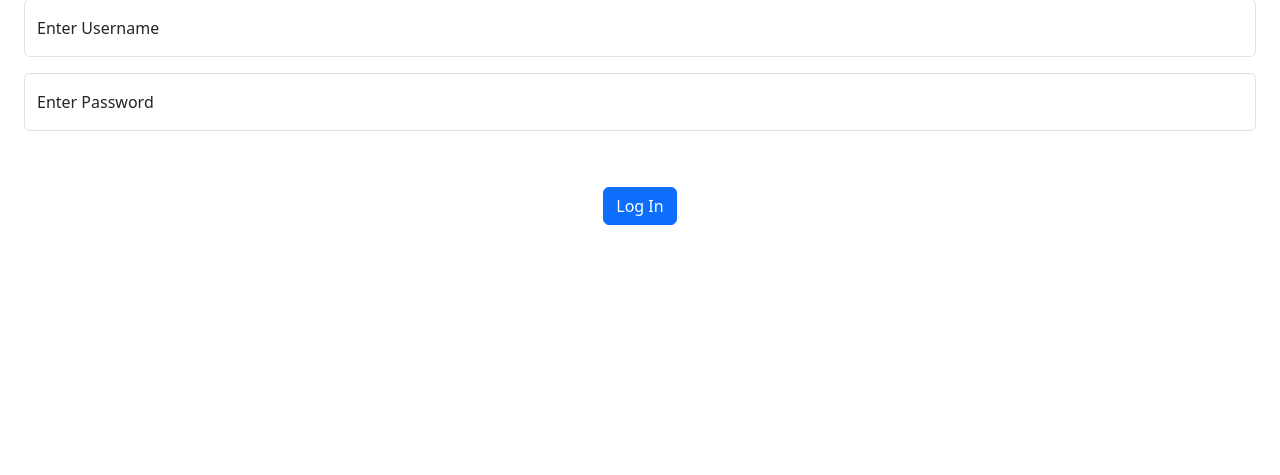
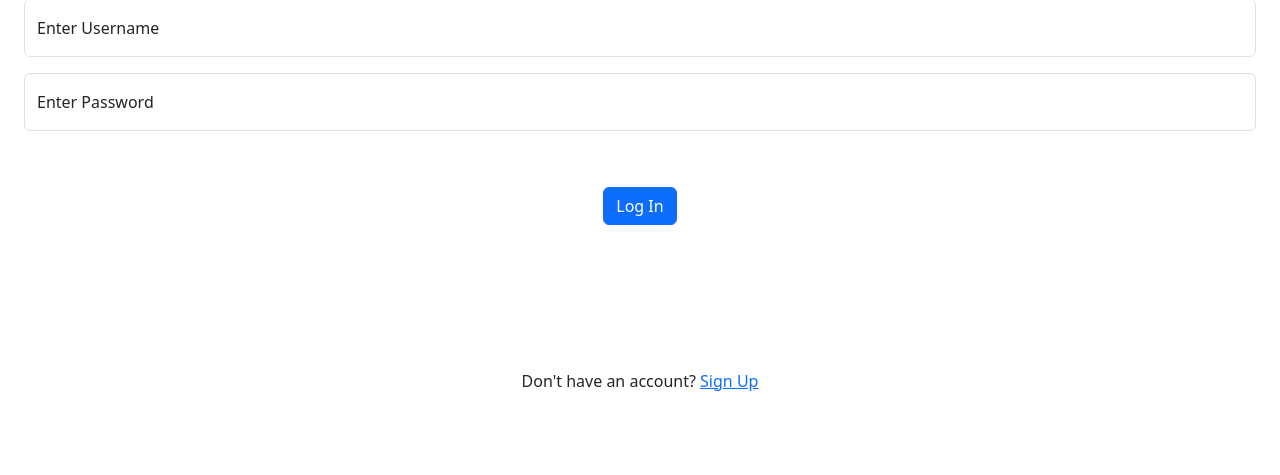
Before and after one commit to Charlton-C/shopit-django, a Django app: page /home/ in a window 1280 px wide. Shown: the part 115-590 px from the top of the page. Run offline with Django 5.2, Linux system fonts and the light colour scheme.

Commit message:
Add link to sign up page from log in page

```diff
--- a/shopit/templates/login.html
+++ b/shopit/templates/login.html
@@ -38,6 +38,9 @@
 				</div>
 			</form>
 		</div>
+		<div class="container-fluid text-center">
+			<p>Don't have an account? <a href="{% url 'signUpUser' %}">Sign Up</a></p>
+		</div>
 	</div>
 </body>
 </html>
```
